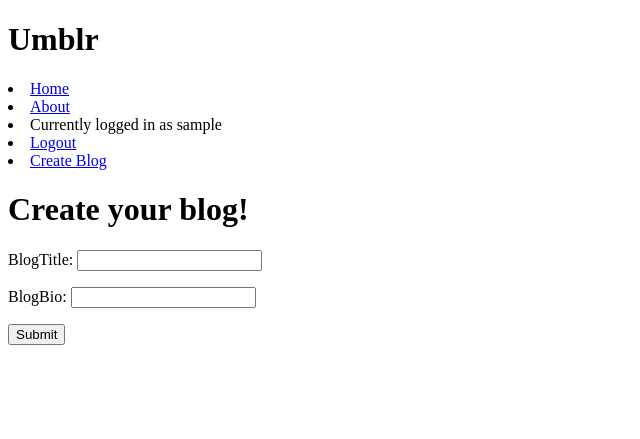
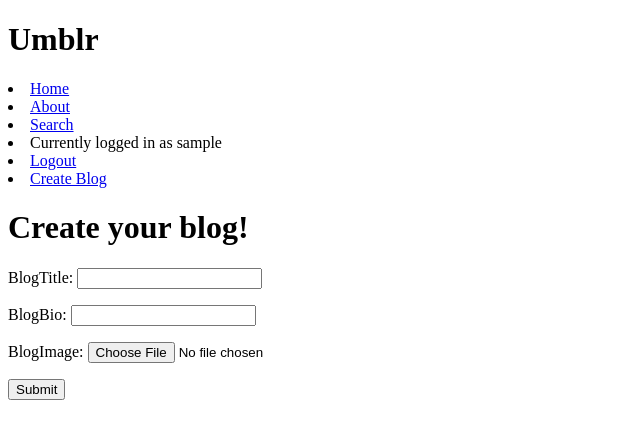
Before and after one commit to vyomapatel7/umblr, a Django app: page /blog/create/ in a window 1280 px wide. Shown: the top 439 px of the page, without its empty margins (0-640 px from the left). Run offline with Django 3.2, Linux system fonts and the light colour scheme; the visitor is signed in with stand-in values (Sample User, id 1); data that the repository does not hold is empty.

Commit message:
Fixed blogImage

```diff
--- a/blog/forms.py
+++ b/blog/forms.py
@@ -4,7 +4,7 @@ from .models import Blog, Post
 class BlogCreateForm(ModelForm):
     class Meta:
         model = Blog
-        fields = ('blogTitle', 'blogBio',)
+        fields = ('blogTitle', 'blogBio', 'blogImage')
 
 class PostCreateForm(ModelForm):
     class Meta:
--- a/blog/models.py
+++ b/blog/models.py
@@ -5,6 +5,7 @@ from django.conf import settings
 class Blog(models.Model):
     blogTitle = models.CharField(max_length=200, blank=False)
     blogBio = models.CharField(max_length=500, blank=True)
+    blogImage = models.ImageField(default='default.jpg', upload_to='blogImages')
     user = models.OneToOneField(
         settings.AUTH_USER_MODEL, on_delete=models.CASCADE, null=True
     )
--- a/blog/templates/edit_blog.html
+++ b/blog/templates/edit_blog.html
@@ -2,7 +2,7 @@
 {% block content %}
 <html>
     <h1> Edit your blog! </h1>
-    <form role="form" action="" method="post">
+    <form role="form" action="" method="post" enctype="multipart/form-data">
         {% csrf_token %}
         {{ form.as_p }}
         <button type="submit">Submit</button>
--- a/blog/urls.py
+++ b/blog/urls.py
@@ -1,8 +1,11 @@
 from django.urls import path
 from .import views
+from django.conf import settings
+from django.conf.urls.static import static
 
 urlpatterns = [
     path('myblog/', views.myblog, name='myblog'),
+    path('search/', views.search, name='search'),
     path('user/<id>/', views.blog, name='blog'),
     path('post/<id>/', views.post, name='post'),
     path('createpost/', views.create_post, name='create_post'),
@@ -11,3 +14,5 @@ urlpatterns = [
     path('post/delete/<id>/', views.delete_post, name='delete_post'),
     path('post/edit/<id>/', views.edit_post, name='edit_post'),
 ]
+
+urlpatterns += static(settings.STATIC_URL, document_root=settings.STATIC_ROOT)
--- a/blog/views.py
+++ b/blog/views.py
@@ -1,6 +1,7 @@
 from django.shortcuts import render, reverse, redirect
 from .models import Blog, Post
 from blog.forms import BlogCreateForm, PostCreateForm
+from django.db.models import Q
 
 
 def home(request):
@@ -11,8 +12,10 @@ def home(request):
 
     return render(request, 'home.html', context)
 
+
 def about(request):
     return render(request, 'about.html')
+
 
 def myblog(request):
     blog = Blog.objects.get(user=request.user)
@@ -23,6 +26,7 @@ def myblog(request):
     }
 
     return render(request, 'blog.html', context)
+
 
 def post(request, id):
     post = Post.objects.get(id=id)
@@ -70,6 +74,7 @@ def edit_blog(request, id):
         'blog': blog,
     })
 
+
 def create_post(request):
     print('hi')
     form_class = PostCreateForm
@@ -105,6 +110,7 @@ def delete_post(request, id):
     post.delete()
     return redirect('myblog')
 
+
 def edit_post(request, id):
     post = Post.objects.get(id=id)
     form_class = PostCreateForm
@@ -120,3 +126,22 @@ def edit_post(request, id):
         'form': form,
         'post': post,
     })
+
+
+def search(request):
+    if request.method == 'GET':
+        query = request.GET.get('q')
+        submitbutton = request.GET.get('submit')
+        if query is not None:
+            lookups = Q(title_icontains=query) | Q(post_icontains=query)
+            results = Post.objects.filter(lookups).distinct()
+            context = {
+                'results': results,
+                'submitbutton': submitbutton
+            }
+            return render(request, 'search.html', context)
+
+        else:
+            return render(request, 'search.html')
+
+    return render(request, 'search.html')
--- a/templates/base.html
+++ b/templates/base.html
@@ -7,6 +7,7 @@
     <li><a href= "{% url 'home' %}"> Home </a></li>
     <li><a href= "{% url 'about' %}"> About </li></a>
     {% if user.is_authenticated %}
+    <li><a href= "{% url 'search' %}"> Search </li></a>
         <li> Currently logged in as {{ user.username }} </li>
         <li><a href= "{% url 'logout' %}"> Logout </a></li>
         {% if user.blog %}
--- a/umblrproject/settings.py
+++ b/umblrproject/settings.py
@@ -121,8 +121,12 @@ USE_TZ = True
 # https://docs.djangoproject.com/en/2.2/howto/static-files/
 
 STATIC_URL = '/static/'
+STATIC_ROOT = os.path.join(BASE_DIR, 'static/')
 
 AUTH_USER_MODEL = 'users.CustomUser'
 
 LOGIN_REDIRECT_URL = 'home'
 LOGOUT_REDIRECT_URL = 'home'
+
+MEDIA_ROOT = os.path.join(BASE_DIR, 'media/')
+MEDIA_URL = '/media/'
--- a/umblrproject/urls.py
+++ b/umblrproject/urls.py
@@ -16,6 +16,8 @@ Including another URLconf
 from django.contrib import admin
 from django.urls import path, include
 from blog import views
+from django.conf import settings
+from django.conf.urls.static import static
 
 urlpatterns = [
     path('admin/', admin.site.urls),
@@ -24,4 +26,4 @@ urlpatterns = [
     path('users/', include('users.urls')),
     path('users/', include('django.contrib.auth.urls')),
     path('blog/', include('blog.urls')),
-]
+] + static(settings.MEDIA_URL, document_root=settings.MEDIA_ROOT)
```
Also changed, not shown: blog/templates/blog.html (+6 -2 lines), blog/templates/search.html (added, +8 -0 lines), blog/migrations/0003_blog_blogimage.py (added), media/blogImages/library.jpg (added), media/blogImages/prod500459.jpg (added).
